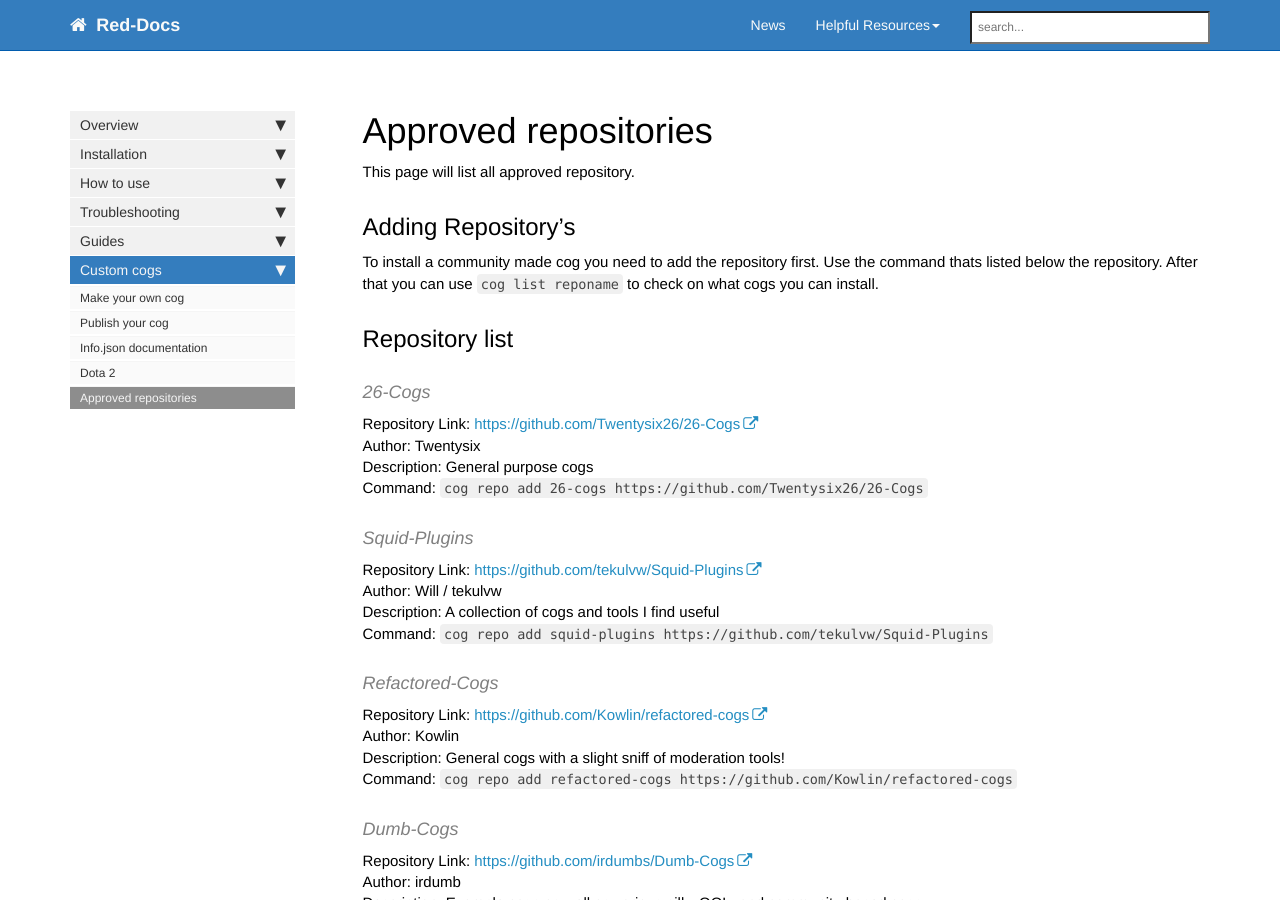
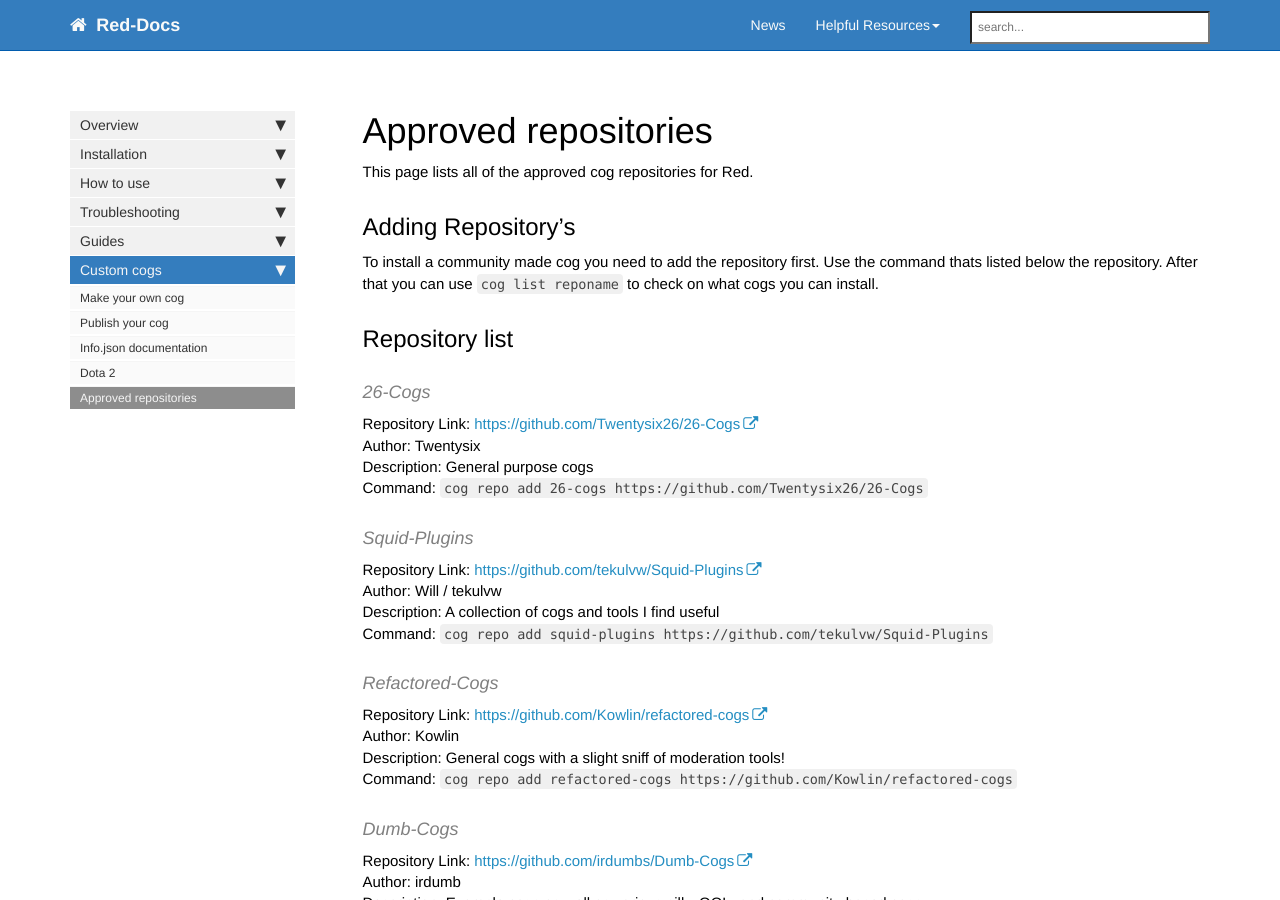
Before and after one commit to Twentysix26/Red-Docs, a Jekyll site: the page built from red/red_cog_approved_repos.md, in a window 1280 px wide and 900 px high. Built offline with Jekyll 4.4.1, drawn with Linux system fonts in a browser that asks for light colours; nearby versions of some CDN libraries; comment, search, counter and statistics services are not loaded.

Commit message:
better wording

```diff
--- a/red/red_cog_approved_repos.md
+++ b/red/red_cog_approved_repos.md
@@ -5,7 +5,7 @@ permalink: /red_cog_approved_repos/
 last_updated: April 27, 2016
 toc: false
 ---
-This page will list all approved repository.
+This page lists all of the approved cog repositories for Red.
 
 ## Adding Repository's
 
```
